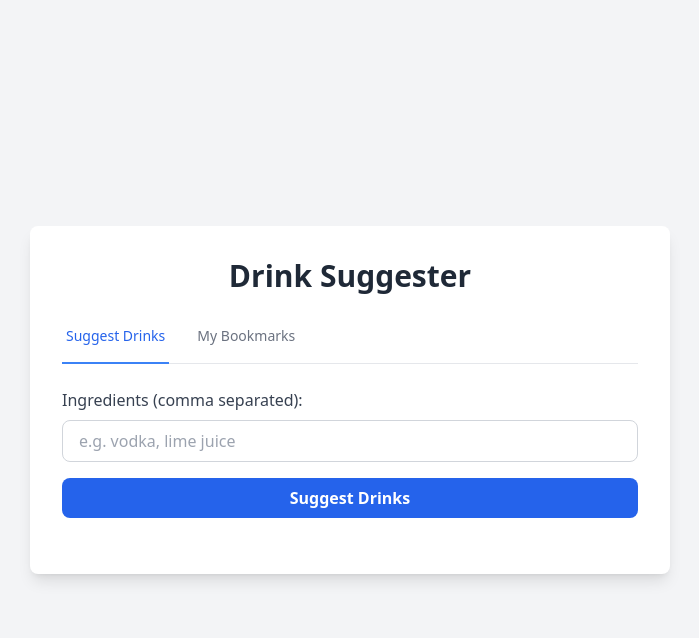
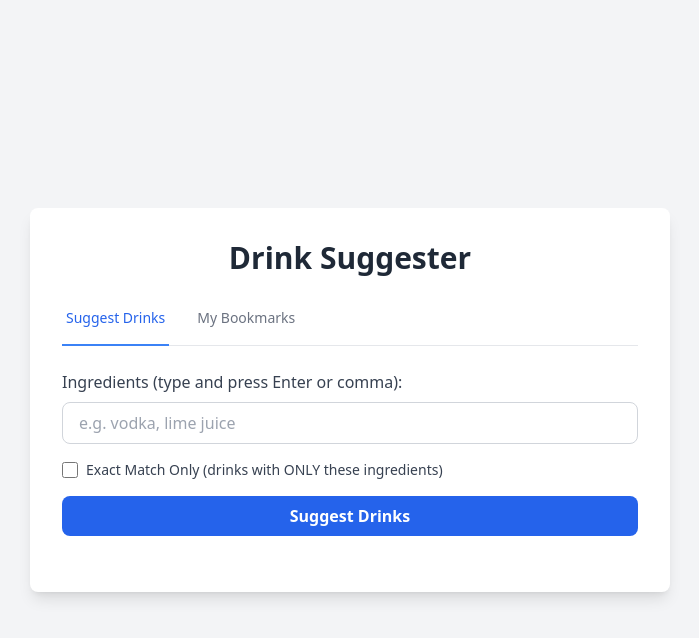
Before and after one commit to xavier-joao/drink-suggester, a Flask app: page / in a window 1280 px wide. Shown: the top 638 px of the page, without its empty margins (290-989 px from the left). Run offline with Flask 3, Linux system fonts and the light colour scheme; some libraries are stand-ins or nearby versions.

Commit message:
ux improvement with tags, added DB

```diff
--- a/requirements.txt
+++ b/requirements.txt
@@ -1,5 +1,7 @@
 Flask
+Flask-SQLAlchemy
 pandas
 scikit-learn
 fuzzywuzzy
 python-Levenshtein
+rapidfuzz
--- a/src/app.py
+++ b/src/app.py
@@ -1,46 +1,112 @@
 from flask import Flask, request, jsonify, render_template
 import logging
+import os
+import pandas as pd
 
+from src.models import db, Drink
 from src.utils.suggest import (
     get_drink_recommendations,
-    flavor_probabilities
+    flavor_probabilities,
+    get_exact_match_drinks
 )
 
 logging.basicConfig(level=logging.DEBUG, format='%(asctime)s - %(levelname)s - %(message)s')
 logger = logging.getLogger(__name__)
 
 app = Flask(__name__)
+instance_path = os.path.join(os.path.dirname(os.path.abspath(__file__)), '..', 'instance')
+os.makedirs(instance_path, exist_ok=True)
+db_path = os.path.join(instance_path, 'drinks.db')
+app.config['SQLALCHEMY_DATABASE_URI'] = f'sqlite:///{db_path}'
+app.config['SQLALCHEMY_TRACK_MODIFICATIONS'] = False
 
-@app.route('/', methods=['GET', 'POST'])
+db.init_app(app)
+
+_db_initialized = False
+
+def init_db():
+    """Initialize database and load drinks from CSV if empty."""
+    global _db_initialized
+    if _db_initialized:
+        return
+
+    with app.app_context():
+        try:
+            db.create_all()
+
+            # Check if database has drinks
+            drink_count = Drink.query.count()
+            if drink_count > 0:
+                logger.info(f"Database already populated with {drink_count} drinks")
+                _db_initialized = True
+                return
+
+            logger.info("Database is empty. Loading drinks from CSV...")
+            script_dir = os.path.dirname(os.path.abspath(__file__))
+            csv_path = os.path.join(script_dir, 'database', 'drinks_list.csv')
+
+            logger.info(f"CSV path: {csv_path}")
+            logger.info(f"CSV exists: {os.path.exists(csv_path)}")
+
+            if not os.path.exists(csv_path):
+                logger.error(f"CSV file not found at {csv_path}")
+                _db_initialized = True
+                return
+
+            drinks_df = pd.read_csv(csv_path)
+            logger.info(f"CSV loaded: {len(drinks_df)} drinks ready to import")
+
+            if drinks_df.empty:
+                logger.warning("CSV file is empty")
+                _db_initialized = True
+                return
+
+            # Batch insert for better performance
+            batch_size = 100
+            for i in range(0, len(drinks_df), batch_size):
+                batch = drinks_df.iloc[i:i+batch_size]
+                for _, row in batch.iterrows():
+                    drink = Drink(
+                        name=row['name'],
+                        ingredients=row['ingredients']
+                    )
+                    db.session.add(drink)
+                db.session.commit()
+                logger.info(f"Inserted batch {i//batch_size + 1} ({min(i+batch_size, len(drinks_df))}/{len(drinks_df)} drinks)")
+
+            final_count = Drink.query.count()
+            logger.info(f"Successfully loaded all {final_count} drinks into database")
+
+        except Exception as e:
+            logger.error(f"Error during database initialization: {e}", exc_info=True)
+            db.session.rollback()
+        finally:
+            _db_initialized = True
+
+@app.before_request
+def before_request():
+    """Initialize database on first request."""
+    init_db()
+
+@app.route('/', methods=['GET'])
 def index():
-    final_result = None
-    if request.method == 'POST':
-        ingredients_str = request.form.get('ingredients', '')
-        ingredients = [i.strip() for i in ingredients_str.split(',') if i.strip()]
-
-        if ingredients:
-            response_data = get_drink_recommendations(ingredients)
-
-            for drink in response_data['similar_drinks']:
-                drink['flavor_profile'] = flavor_probabilities(drink['ingredients'])
-
-            final_result = {
-                'probability': response_data['probability'],
-                'similar_drinks': response_data['similar_drinks'],
-                'searched_ingredients': ingredients
-            }
-
-    return render_template('index.html', result=final_result)
+    return render_template('index.html')
 
 @app.route('/suggest', methods=['POST'])
 def suggest():
     data = request.get_json()
     ingredients = data.get('ingredients', [])
+    exact_match = data.get('exact_match', False)
 
     if not ingredients:
         return jsonify({'error': 'No ingredients provided'}), 400
 
-    response_data = get_drink_recommendations(ingredients)
+    if exact_match:
+        # Exact match mode: only show drinks with exactly these ingredients
+        response_data = get_exact_match_drinks(ingredients)
+    else:
+        # Fuzzy match mode: show similar drinks (default)
+        response_data = get_drink_recommendations(ingredients)
 
     for drink in response_data['similar_drinks']:
         drink['flavor_profile'] = flavor_probabilities(drink['ingredients'])
@@ -48,5 +114,5 @@ def suggest():
     return jsonify(response_data)
 
 if __name__ == '__main__':
-    # app.run(debug=True)
-    app.run(host='0.0.0.0', port=5000)  # Uncomment for production use
+    init_db()
+    app.run(host='0.0.0.0', port=5000)
--- a/src/templates/index.html
+++ b/src/templates/index.html
@@ -17,12 +17,64 @@
             tab: 'search',
             bookmarks: [],
             searchResults: [],
+            probability: null,
+            searched_ingredients: [],
+            ingredientTags: [],
+            loading: false,
+            exactMatch: false,
             init() {
                 const saved = localStorage.getItem('drinkBookmarks_v2');
                 this.bookmarks = saved ? JSON.parse(saved) : [];
+            },
+            addIngredientTag(e) {
+                if (e.key === 'Enter' || e.key === ',') {
+                    e.preventDefault();
+                    const input = e.target;
+                    const ingredient = input.value.trim();
+                    if (ingredient && !this.ingredientTags.includes(ingredient.toLowerCase())) {
+                        this.ingredientTags.push(ingredient.toLowerCase());
+                    }
+                    input.value = '';
+                }
+            },
+            removeIngredientTag(index) {
+                this.ingredientTags.splice(index, 1);
+            },
+            async searchDrinks(e) {
+                e.preventDefault();
 
-                if (window.drinkResultsData) {
-                    this.searchResults = window.drinkResultsData;
+                if (!this.ingredientTags.length) {
+                    alert('Please add at least one ingredient');
+                    return;
+                }
+
+                this.loading = true;
+                try {
+                    const response = await fetch('/suggest', {
+                        method: 'POST',
+                        headers: {
+                            'Content-Type': 'application/json'
+                        },
+                        body: JSON.stringify({
+                            ingredients: this.ingredientTags,
+                            exact_match: this.exactMatch
+                        })
+                    });
+
+                    if (!response.ok) {
+                        throw new Error('Failed to get suggestions');
+                    }
+
+                    const data = await response.json();
+                    this.probability = data.probability;
+                    this.searchResults = data.similar_drinks;
+                    this.searched_ingredients = this.ingredientTags;
+                    window.drinkResultsData = data.similar_drinks;
+                } catch (error) {
+                    console.error('Error:', error);
+                    alert('Error fetching suggestions');
+                } finally {
+                    this.loading = false;
                 }
             },
             toggleBookmark(drink) {
@@ -63,51 +115,85 @@
             </div>
 
             <div x-show="tab === 'search'" x-cloak>
-                <form method="post" action="/" class="mb-6">
-                    <label for="ingredients" class="block mb-2 font-medium text-gray-700">Ingredients (comma separated):</label>
+                <form @submit="searchDrinks" class="mb-6">
+                    <label for="ingredients" class="block mb-2 font-medium text-gray-700">Ingredients (type and press Enter or comma):</label>
                     <div class="relative">
                         <input
                             type="text"
                             id="ingredients"
                             name="ingredients"
+                            @keydown="addIngredientTag"
                             class="w-full px-4 py-2 border border-gray-300 rounded-lg focus:outline-none focus:ring-2 focus:ring-blue-500 transition"
                             placeholder="e.g. vodka, lime juice"
-                            value="{{ result.searched_ingredients|join(', ') if result else '' }}"
                         >
                     </div>
-                    <button type="submit" class="mt-4 w-full bg-blue-600 hover:bg-blue-700 text-white font-semibold py-2 px-4 rounded-lg transition duration-300">
-                        Suggest Drinks
+
+                    <!-- Ingredient Tags -->
+                    <div x-show="ingredientTags.length > 0" class="mt-3 flex flex-wrap gap-2">
+                        <template x-for="(tag, index) in ingredientTags" :key="index">
+                            <span class="inline-flex items-center gap-2 px-3 py-1 bg-blue-100 text-blue-700 rounded-full text-sm font-medium">
+                                <span x-text="tag"></span>
+                                <button
+                                    type="button"
+                                    @click="removeIngredientTag(index)"
+                                    class="text-blue-500 hover:text-blue-700 font-bold cursor-pointer"
+                                >
+                                    ×
+                                </button>
+                            </span>
+                        </template>
+                    </div>
+
+                    <div class="mt-4 flex items-center">
+                        <label class="flex items-center cursor-pointer">
+                            <input
+                                type="checkbox"
+                                x-model="exactMatch"
+                                class="w-4 h-4 text-blue-600 rounded focus:ring-blue-500"
+                            >
+                            <span class="ml-2 text-sm font-medium text-gray-700">Exact Match Only (drinks with ONLY these ingredients)</span>
+                        </label>
+                    </div>
+
+                    <button type="submit" :disabled="loading" class="mt-4 w-full bg-blue-600 hover:bg-blue-700 disabled:bg-gray-400 text-white font-semibold py-2 px-4 rounded-lg transition duration-300">
+                        <span x-show="!loading">Suggest Drinks</span>
+                        <span x-show="loading">Loading...</span>
                     </button>
                 </form>
 
                 <div id="drink-results-container">
-                {% if result %}
-                    {% if result.similar_drinks %}
-                    <script>
-                        window.drinkResultsData = {{ result.similar_drinks|tojson|safe }};
-                    </script>
-                    {% endif %}
-
-                    <hr class="my-6 border-t border-gray-200">
-                    <div class="mb-6">
-                        <h4 class="text-lg font-semibold mb-2 text-gray-800">
-                            Is this a cocktail?
-                            {% if result.probability < 0.5 %}
-                                <span class="inline-block px-3 py-1 text-sm rounded-full bg-red-100 text-red-800 font-bold">{{ (result.probability * 100) | round }}% Chance</span>
-                            {% else %}
-                                <span class="inline-block px-3 py-1 text-sm rounded-full bg-green-100 text-green-800 font-bold">{{ (result.probability * 100) | round }}% Chance</span>
-                            {% endif %}
-                        </h4>
+                <div x-show="probability !== null">
+                    <div x-show="!exactMatch" class="mb-6">
+                        <hr class="my-6 border-t border-gray-200">
+                        <div class="mb-6">
+                            <h4 class="text-lg font-semibold mb-2 text-gray-800">
+                                Is this a cocktail?
+                                <span x-show="probability < 0.5" class="inline-block px-3 py-1 text-sm rounded-full bg-red-100 text-red-800 font-bold" x-text="Math.round(probability * 100) + '% Chance'"></span>
+                                <span x-show="probability >= 0.5" class="inline-block px-3 py-1 text-sm rounded-full bg-green-100 text-green-800 font-bold" x-text="Math.round(probability * 100) + '% Chance'"></span>
+                            </h4>
+                        </div>
                     </div>
 
-                    <h5 class="text-xl font-bold mt-4 mb-3 text-gray-800">Suggested Drinks:</h5>
+                    <div x-show="exactMatch" class="mb-6">
+                        <hr class="my-6 border-t border-gray-200">
+                        <div class="mb-6">
+                            <h5 class="text-lg font-semibold text-gray-800 bg-blue-50 p-3 rounded-lg border border-blue-200">
+                                ✓ Exact Match Mode: Showing drinks with ONLY your ingredients
+                            </h5>
+                        </div>
+                    </div>
+
+                    <h5 class="text-xl font-bold mt-4 mb-3 text-gray-800">
+                        <span x-show="!exactMatch">Suggested Drinks:</span>
+                        <span x-show="exactMatch">Matching Drinks:</span>
+                    </h5>
                     <div id="drink-list" class="space-y-4">
                         <template x-for="(drink, index) in searchResults" :key="index">
                             <div class="p-4 bg-gray-50 rounded-lg border border-gray-200 shadow-sm">
                                 <div class="flex items-start justify-between mb-3">
                                     <div class="flex-1">
                                         <span class="font-bold text-lg text-blue-700" x-text="drink.name"></span>
-                                        <span class="block px-3 py-1 mt-1 w-fit rounded-full bg-blue-100 text-blue-800 text-xs font-semibold"
+                                        <span x-show="!exactMatch" class="block px-3 py-1 mt-1 w-fit rounded-full bg-blue-100 text-blue-800 text-xs font-semibold"
                                               x-text="(drink.similarity * 100).toFixed(1) + '% Match'"></span>
                                     </div>
                                     <button @click="toggleBookmark(drink)"
@@ -121,7 +207,7 @@
                                     </button>
                                 </div>
 
-                                <div x-show="drink.ingredient_matches && drink.ingredient_matches.length > 0" class="mb-4">
+                                <div x-show="!exactMatch && drink.ingredient_matches && drink.ingredient_matches.length > 0" class="mb-4">
                                     <div class="flex flex-wrap gap-2">
                                         <template x-for="match in drink.ingredient_matches" :key="match.user_ingredient + match.matched_ingredient">
                                             <div x-show="match.score < 100" class="flex items-center text-xs p-2 rounded-md bg-gray-200">
@@ -148,7 +234,7 @@
                             </div>
                         </template>
                     </div>
-                {% endif %}
+                </div>
                 </div>
             </div>
 
```
Also changed, not shown: src/models.py (added, +17 -0 lines), src/utils/suggest.py (+122 -14 lines), 1 other file.
